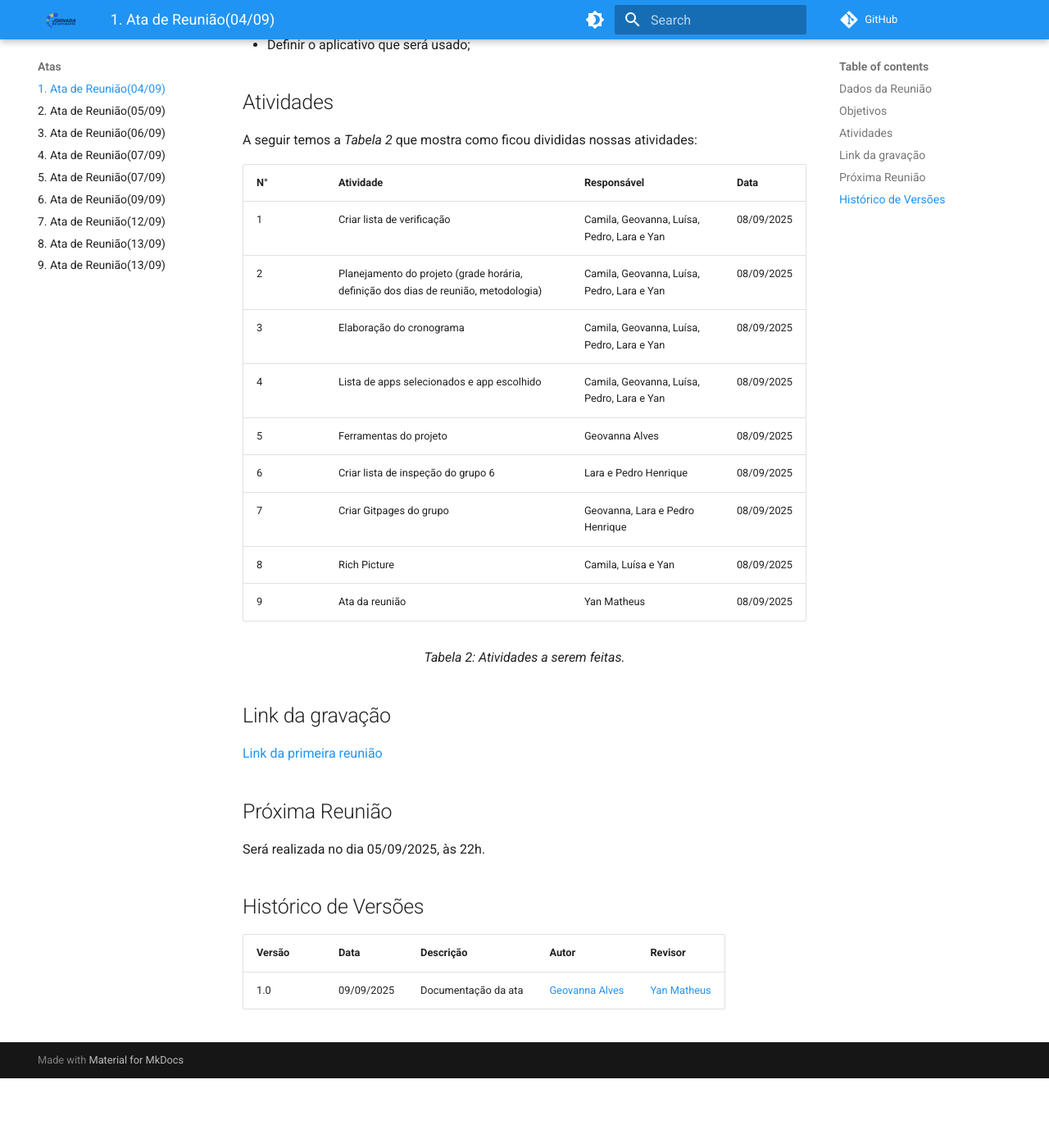
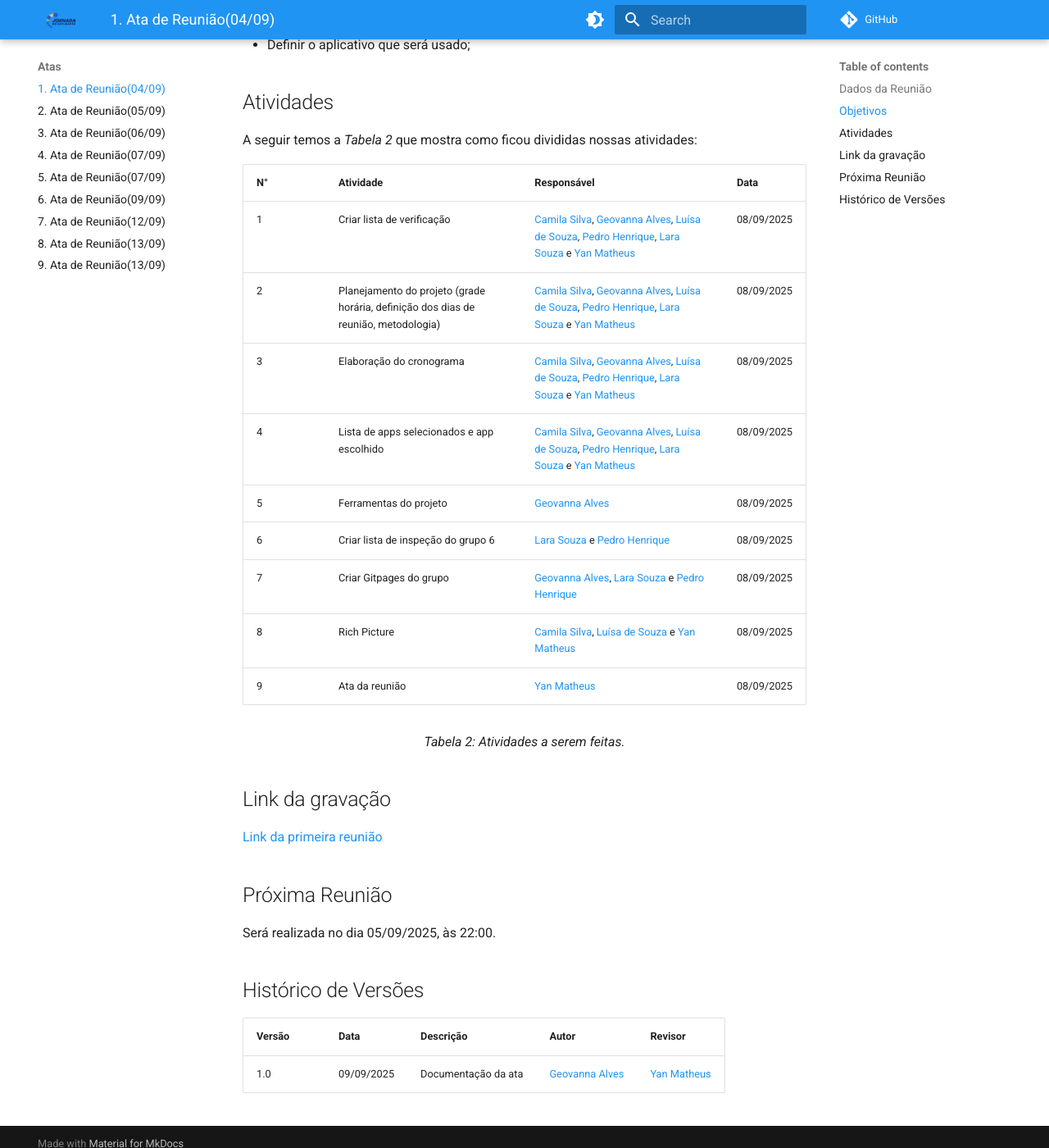
Before and after one commit to Requisitos-de-Software/2025.2-Grupo05, an MkDocs documentation site: the page built from docs/Atas/ata04-09.md, in a window 1280 px wide and 1400 px high, scrolled down 681 px. Shown: the whole window at 82% size. Built offline with MkDocs 1.6.1 and Material for MkDocs 9.7.7, drawn with Linux system fonts in a browser that asks for light colours; comment, search, counter and statistics services are not loaded; before the commit the page ends 1996 px from its top, so only the background shows below that.

Commit message:
Atualização dos links da ata04-09.md

```diff
--- a/docs/Atas/ata04-09.md
+++ b/docs/Atas/ata04-09.md
@@ -22,15 +22,15 @@ A seguir temos a <i>Tabela 2</i> que mostra como ficou divididas nossas atividad
 
 | N°| Atividade | Responsável | Data |
 | ---- | ---- | ---- | ---- |
-| 1 | Criar lista de verificação |  Camila, Geovanna, Luísa, Pedro, Lara e Yan | 08/09/2025 |
-| 2 | Planejamento do projeto (grade horária, definição dos dias de reunião, metodologia) |   Camila, Geovanna, Luísa, Pedro, Lara e Yan| 08/09/2025|
-| 3 | Elaboração do cronograma |  Camila, Geovanna, Luísa, Pedro, Lara e Yan| 08/09/2025|
-| 4 | Lista de apps selecionados e app escolhido |  Camila, Geovanna, Luísa, Pedro, Lara e Yan| 08/09/2025|
-| 5 | Ferramentas do projeto | Geovanna Alves | 08/09/2025|
-| 6 | Criar lista de inspeção do grupo 6| Lara e Pedro Henrique | 08/09/2025|
-| 7 | Criar Gitpages do grupo | Geovanna, Lara e Pedro Henrique | 08/09/2025|
-| 8 | Rich Picture | Camila, Luísa e Yan | 08/09/2025|
-| 9 | Ata da reunião | Yan Matheus | 08/09/2025|
+| 1 | Criar lista de verificação | [Camila Silva](https://github.com/CamilaSilvaC), [Geovanna Alves](https://github.com/GeovannaUmbelino), [Luísa de Souza](https://github.com/luisa12ll), [Pedro Henrique](https://github.com/pedrohpsantos), [Lara Souza](https://github.com/mel14-hub) e [Yan Matheus](https://github.com/Yanmatheus0812) | 08/09/2025 |
+| 2 | Planejamento do projeto (grade horária, definição dos dias de reunião, metodologia) | [Camila Silva](https://github.com/CamilaSilvaC), [Geovanna Alves](https://github.com/GeovannaUmbelino), [Luísa de Souza](https://github.com/luisa12ll), [Pedro Henrique](https://github.com/pedrohpsantos), [Lara Souza](https://github.com/mel14-hub) e [Yan Matheus](https://github.com/Yanmatheus0812) | 08/09/2025|
+| 3 | Elaboração do cronograma | [Camila Silva](https://github.com/CamilaSilvaC), [Geovanna Alves](https://github.com/GeovannaUmbelino), [Luísa de Souza](https://github.com/luisa12ll), [Pedro Henrique](https://github.com/pedrohpsantos), [Lara Souza](https://github.com/mel14-hub) e [Yan Matheus](https://github.com/Yanmatheus0812) | 08/09/2025|
+| 4 | Lista de apps selecionados e app escolhido | [Camila Silva](https://github.com/CamilaSilvaC), [Geovanna Alves](https://github.com/GeovannaUmbelino), [Luísa de Souza](https://github.com/luisa12ll), [Pedro Henrique](https://github.com/pedrohpsantos), [Lara Souza](https://github.com/mel14-hub) e [Yan Matheus](https://github.com/Yanmatheus0812) | 08/09/2025|
+| 5 | Ferramentas do projeto | [Geovanna Alves](https://github.com/GeovannaUmbelino) | 08/09/2025|
+| 6 | Criar lista de inspeção do grupo 6| [Lara Souza](https://github.com/mel14-hub) e [Pedro Henrique](https://github.com/pedrohpsantos)  | 08/09/2025|
+| 7 | Criar Gitpages do grupo | [Geovanna Alves](https://github.com/GeovannaUmbelino), [Lara Souza](https://github.com/mel14-hub) e [Pedro Henrique](https://github.com/pedrohpsantos)| 08/09/2025|
+| 8 | Rich Picture | [Camila Silva](https://github.com/CamilaSilvaC), [Luísa de Souza](https://github.com/luisa12ll) e [Yan Matheus](https://github.com/Yanmatheus0812) | 08/09/2025|
+| 9 | Ata da reunião | [Yan Matheus](https://github.com/Yanmatheus0812) | 08/09/2025|
 <figcaption align="center">Tabela 2: Atividades a serem feitas.</figcaption>
 
 ## Link da gravação
@@ -39,7 +39,7 @@ A seguir temos a <i>Tabela 2</i> que mostra como ficou divididas nossas atividad
 
 ## Próxima Reunião
 
-Será realizada no dia 05/09/2025, às 22h.
+Será realizada no dia 05/09/2025, às 22:00.
 
 ## Histórico de Versões
 
```
